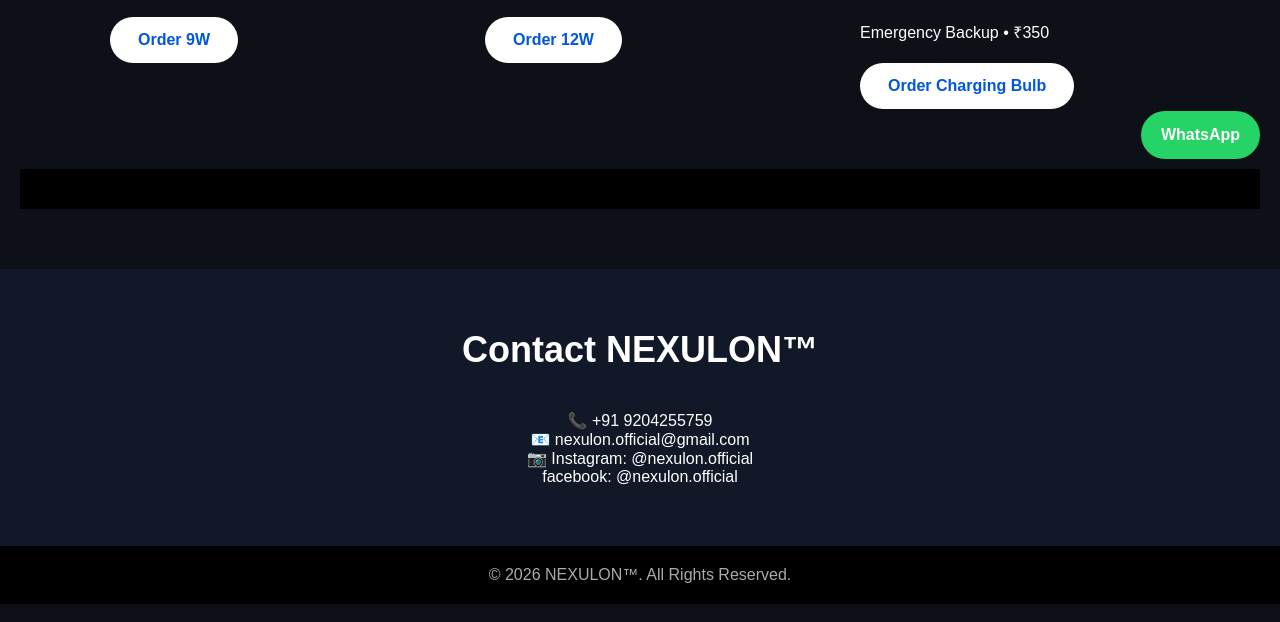
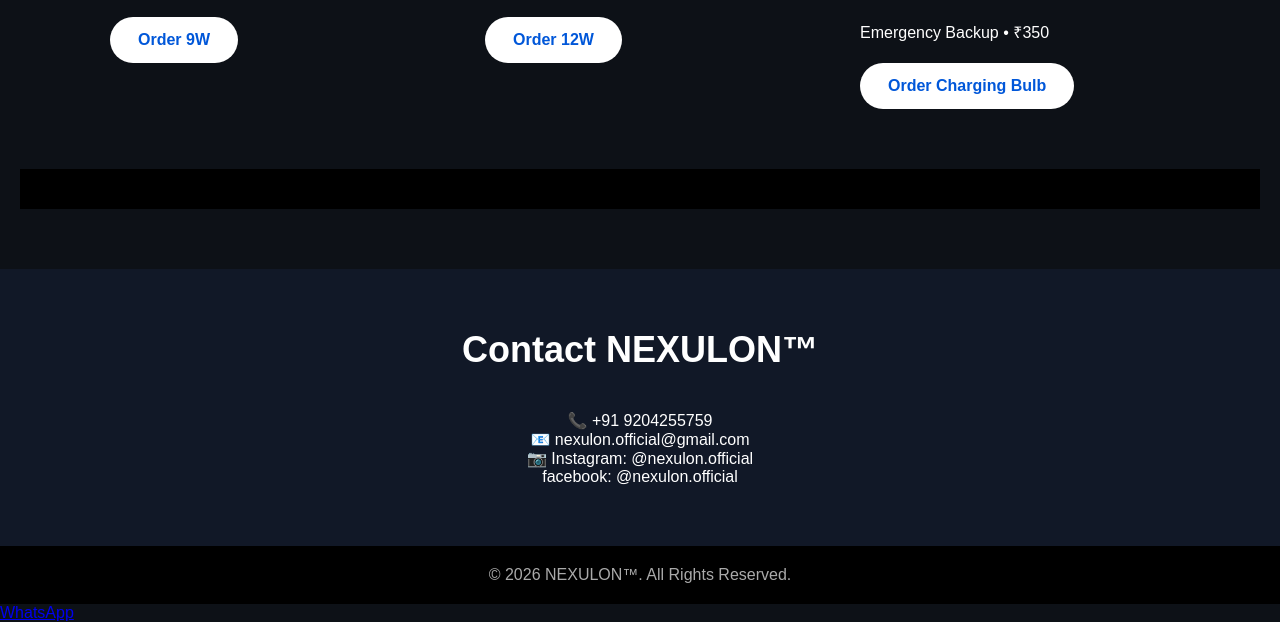
Before and after one commit to nexulonofficial-coder/nexulon-official, a plain HTML site: page index.html in a window 1280 px wide. Shown: the part 621-1243 px from the top of the page. Drawn offline with Linux system fonts and the light colour scheme.

Commit message:
Update index.html

```diff
--- a/index.html
+++ b/index.html
@@ -55,17 +55,6 @@
 background:#000;
 color:#aaa;
 }
-.whatsapp{
-position:fixed;
-right:20px;
-bottom:20px;
-background:#25D366;
-color:#fff;
-padding:15px 20px;
-border-radius:50px;
-text-decoration:none;
-font-weight:bold;
-}
 </style>
 </head>
 
```
